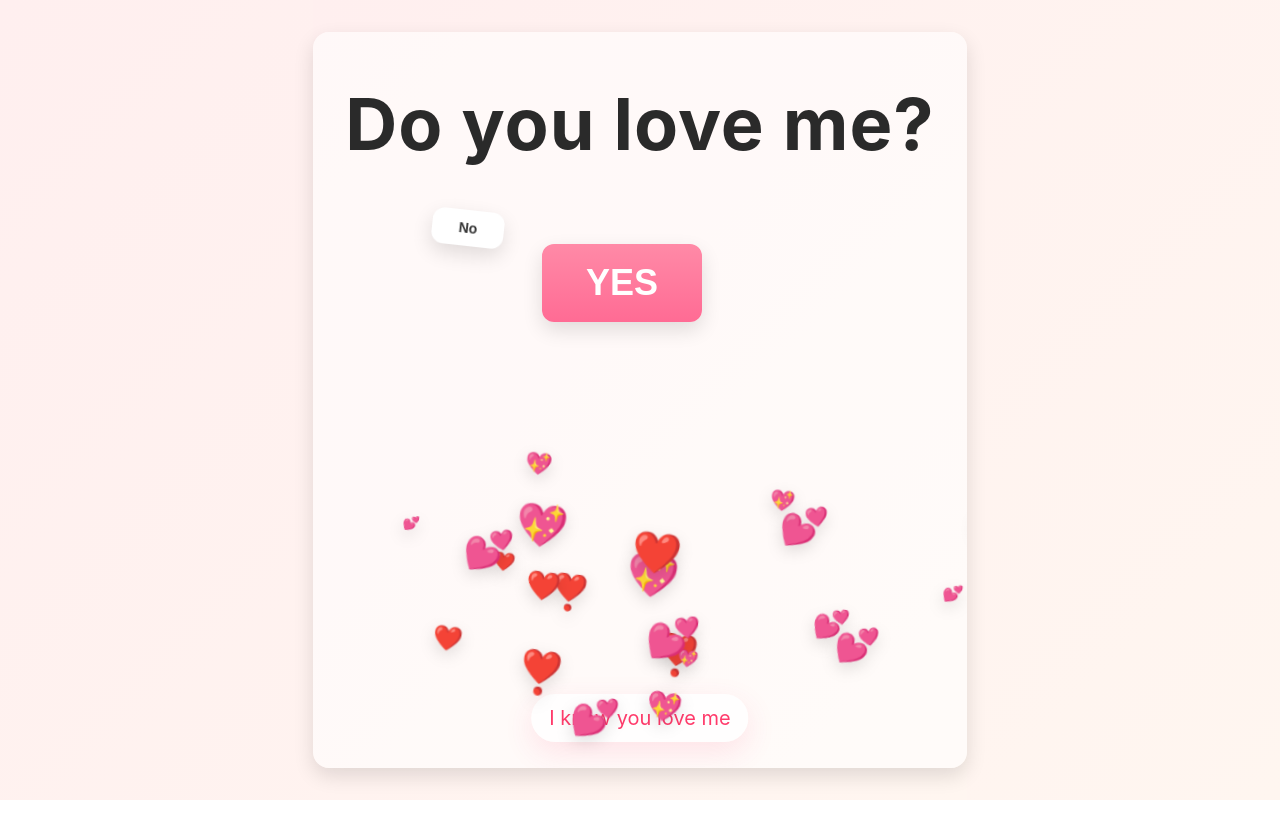
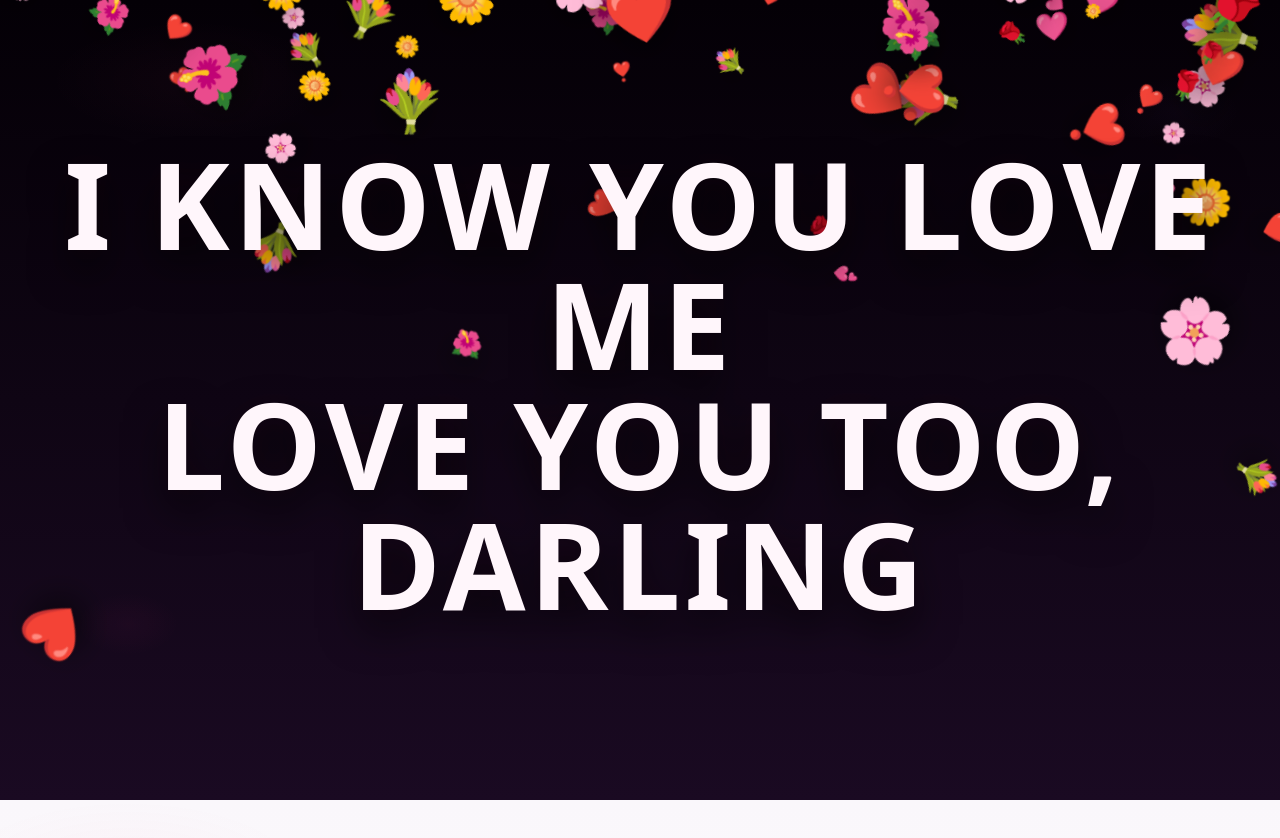
Before and after one commit to virtualtryon8-droid/Love-message, a plain HTML site: page index.html in a window 1280 px wide. Both pictures are taken after a click on the button "YES". Before the commit the page ends 800 px from the top, so only its background shows below. Drawn offline with Linux system fonts and the light colour scheme.

Commit message:
Update title and enhance styles in index.html

```diff
--- a/index.html
+++ b/index.html
@@ -3,57 +3,58 @@
 <head>
   <meta charset="utf-8" />
   <meta name="viewport" content="width=device-width,initial-scale=1" />
-  <title>Do you love me?</title>
+  <title>Do you love me? — Surprise</title>
   <style>
     :root{
-      --bg: linear-gradient(135deg,#ffefef 0%, #fff6f0 100%);
-      --accent: #ff3b6b;
-      --yes-bg: #ff6b94;
-      --no-bg: #ffffff;
-      --shadow: 0 8px 20px rgba(0,0,0,0.12);
+      --muted: #7b7b7b;
+      --yes-grad: linear-gradient(180deg,#ff3b6b,#ff7b98);
+      --card-bg: linear-gradient(180deg,#fff,#fff);
+      --dark-1: #040006;
+      --dark-2: #1a0a22;
+      --text-light: #fff6fb;
     }
 
-    html,body{
-      height:100%;
-      margin:0;
-      font-family: Inter, "Helvetica Neue", Arial, sans-serif;
-      background: var(--bg);
+    /* Reset & layout */
+    html,body{height:100%;margin:0;font-family:system-ui,-apple-system,Segoe UI,Roboto,Arial;}
+    body{
       display:flex;
       align-items:center;
       justify-content:center;
+      background: radial-gradient(900px 400px at 10% 10%, rgba(255,80,120,0.04) 0%, transparent 20%),
+                  linear-gradient(180deg,#faf7fb,#fff);
+      padding:24px;
+      -webkit-font-smoothing:antialiased;
+      -moz-osx-font-smoothing:grayscale;
     }
 
-    .stage{
+    /* View container (single-file "pages") */
+    .view {
       width:100%;
-      max-width:900px;
-      height:80vh;
-      max-height:700px;
-      background: rgba(255,255,255,0.6);
-      border-radius:16px;
-      box-shadow: var(--shadow);
-      display:flex;
-      flex-direction:column;
-      align-items:center;
-      justify-content:flex-start;
-      padding:48px 32px;
+      max-width:980px;
+      border-radius:18px;
+      overflow:hidden;
       position:relative;
-      overflow:hidden;
+      box-shadow:0 18px 60px rgba(20,12,40,0.08);
+      background:var(--card-bg);
     }
 
-    h1{
-      font-size:clamp(36px,6vw,72px);
-      margin:0;
-      color:#2a2a2a;
-      letter-spacing:1px;
-      user-select:none;
+    /* --- Home / Question view --- */
+    #home {
+      padding:48px;
       text-align:center;
     }
 
+    #home h1{
+      margin:0;
+      font-size:clamp(28px,6vw,64px);
+      color:#222;
+      user-select:none;
+    }
+
     .controls{
-      width:100%;
       margin-top:36px;
       position:relative;
-      height:160px; /* area where buttons live */
+      height:160px;
       display:flex;
       align-items:center;
       justify-content:center;
@@ -63,124 +64,170 @@
       border:0;
       cursor:pointer;
       border-radius:12px;
-      font-weight:700;
-      box-shadow: var(--shadow);
+      font-weight:800;
+      box-shadow: 0 10px 28px rgba(20,12,40,0.06);
+      user-select:none;
     }
 
     #yes{
-      font-size: clamp(18px,3vw,36px);
+      font-size:clamp(18px,3vw,36px);
       padding:18px 44px;
-      background: linear-gradient(180deg, #ff8aa7, var(--yes-bg));
+      background: var(--yes-grad);
       color:white;
-      transform:scale(1.0);
-      transition: transform .12s ease;
       margin-right:36px;
     }
-    #yes:active{ transform:scale(.98); }
+    #yes:active{ transform: scale(.98); }
+
     #no{
       position:absolute;
       width:72px;
       height:36px;
       font-size:14px;
       padding:6px 8px;
-      background:var(--no-bg);
-      color:#333;
+      background:#222;
+      color:#ddd;
       right:calc(50% - 36px);
       top:62px;
       transition: left .12s ease, top .12s ease, transform .08s ease;
-      will-change: left, top;
+      will-change: left, top, transform;
     }
 
-    #message{
-      position: absolute;
-      bottom:26px;
-      left:50%;
-      transform: translateX(-50%) translateY(40px);
-      background: rgba(255,255,255,0.85);
-      padding:12px 18px;
-      border-radius:999px;
-      font-size:18px;
-      color:var(--accent);
-      display:flex;
-      gap:10px;
+    /* --- Fullscreen dark view (hidden by default) --- */
+    #love {
+      position:fixed;
+      inset:0;
+      display:none;               /* hidden initially */
       align-items:center;
-      opacity:0;
+      justify-content:center;
+      flex-direction:column;
+      z-index:9999;
+      background: radial-gradient(1200px 500px at 15% 10%, rgba(255,80,140,0.03), transparent 12%),
+                  linear-gradient(180deg,var(--dark-1), var(--dark-2));
+      color:var(--text-light);
+      overflow:hidden;
+      padding: 6vh 4vw;
+      box-sizing: border-box;
+    }
+
+    /* Only the two big lines are included in the dark view */
+    #love .center {
+      text-align:center;
+      z-index:6;
       pointer-events:none;
-      transition:opacity .4s ease, transform .5s cubic-bezier(.2,.9,.2,1);
-      box-shadow: 0 10px 30px rgba(250,60,110,0.12);
       user-select:none;
     }
 
-    #message.show{
-      opacity:1;
-      transform: translateX(-50%) translateY(0);
+    #love h1{
+      margin:0;
+      font-weight:900;
+      font-size:clamp(34px,9.5vw,120px);
+      letter-spacing:4px;
+      color:var(--text-light);
+      text-shadow: 0 18px 40px rgba(0,0,0,0.7), 0 0 28px rgba(255,80,140,0.04);
+      line-height:1;
+      transform: translateY(-2vh);
+      white-space:pre-line; /* allow line breaks if needed */
     }
 
-    /* hearts container sits above background */
-    .hearts {
+    #love .sub {
+      margin-top:12px;
+      font-weight:800;
+      color:#ffd8ea;
+      font-size:clamp(20px,3.6vw,40px);
+      pointer-events:none;
+    }
+
+    /* falling items */
+    .falling {
       position:absolute;
       inset:0;
+      z-index:2;
       pointer-events:none;
       overflow:hidden;
     }
 
-    .heart {
+    .item {
       position:absolute;
-      font-size:26px;
+      top:-14vh;
+      will-change: transform, opacity;
+      filter: drop-shadow(0 12px 18px rgba(0,0,0,0.6));
+      opacity:0;
       animation-name:fall;
       animation-timing-function: linear;
-      animation-iteration-count:1;
-      transform: translateY(-100%);
-      filter: drop-shadow(0 6px 8px rgba(0,0,0,0.12));
-      will-change: transform, opacity;
-      opacity:0.95;
+      animation-iteration-count: 1;
     }
 
     @keyframes fall {
-      0% { transform: translateY(-120%) scale(0.8); opacity:0 }
-      10% { opacity:1 }
-      85% { transform: translateY(90vh) rotate(10deg) scale(1); opacity:1 }
-      100% { transform: translateY(110vh) rotate(25deg) scale(0.9); opacity:0.0 }
+      0%   { transform: translateY(-14vh) translateX(0) rotate(0deg) scale(.85); opacity:0; }
+      6%   { opacity:1; }
+      84%  { opacity:1; }
+      100% { transform: translateY(120vh) translateX(var(--drift)) rotate(var(--rot)) scale(1); opacity:0; }
     }
 
-    /* small helper for mobile */
+    .glow {
+      position:absolute;
+      inset:0;
+      z-index:3;
+      pointer-events:none;
+      background:
+        radial-gradient(420px 260px at 10% 78%, rgba(255,40,120,0.04), transparent 12%),
+        radial-gradient(520px 300px at 92% 14%, rgba(120,70,180,0.03), transparent 12%);
+      mix-blend-mode:screen;
+    }
+
+    /* Hide any text outside the big messages in the dark view (no back button, no small text) */
+    /* small screens */
     @media (max-width:520px){
       .controls{ height:200px; }
       #no{ width:64px; height:38px; font-size:13px;}
       #yes{ padding:14px 30px; }
+      #love h1 { font-size: clamp(26px, 12vw, 72px); letter-spacing:2px; }
     }
   </style>
 </head>
 <body>
-  <main class="stage" id="stage">
-    <h1>Do you love me?</h1>
+  <!-- HOME VIEW -->
+  <section id="home" class="view" role="main" aria-labelledby="qTitle">
+    <h1 id="qTitle">Do you love me?</h1>
 
-    <div class="controls" id="controls">
-      <button id="yes" aria-label="Yes, I love you">YES</button>
+    <div class="controls" id="controls" aria-hidden="false">
+      <button id="yes" aria-label="Yes, open the surprise">YES</button>
       <button id="no" aria-label="No (try to click me)">No</button>
     </div>
+    <!-- NOTE: hint/extra text removed as requested -->
+  </section>
 
-    <div id="message" role="status" aria-live="polite">
-      <span style="font-size:20px;">I know you love me</span>
+  <!-- LOVE / DARK VIEW (hidden until YES is clicked) -->
+  <section id="love" aria-hidden="true" aria-live="polite">
+    <div class="falling" id="falling" aria-hidden="true"></div>
+    <div class="glow" aria-hidden="true"></div>
+
+    <div class="center" id="loveText">
+      <h1>I KNOW YOU LOVE ME
+LOVE YOU TOO, DARLING</h1>
+      <!-- No subtext, no back button — only the big messages -->
     </div>
-
-    <div class="hearts" id="hearts" aria-hidden="true"></div>
-  </main>
+  </section>
 
   <script>
-    (function(){
-      const stage = document.getElementById('stage');
-      const controls = document.getElementById('controls');
+    (function () {
+      // Home elements
+      const home = document.getElementById('home');
       const yes = document.getElementById('yes');
       const no = document.getElementById('no');
-      const heartsEl = document.getElementById('hearts');
-      const message = document.getElementById('message');
+      const controls = document.getElementById('controls');
 
-      // Position "no" initially near the right of center
+      // Love elements
+      const love = document.getElementById('love');
+      const falling = document.getElementById('falling');
+
+      /* -------------------------
+         Dodging "No" button logic
+         ------------------------- */
       function placeNoInitial(){
         const cRect = controls.getBoundingClientRect();
         const noRect = no.getBoundingClientRect();
-        const startLeft = (cRect.width/2) + 40; // relative to controls left
+        const startLeft = (cRect.width/2) + 40;
         const startTop = (cRect.height/2) - (noRect.height/2);
         no.style.left = startLeft + 'px';
         no.style.top = startTop + 'px';
@@ -188,46 +235,34 @@
       placeNoInitial();
       window.addEventListener('resize', placeNoInitial);
 
-      // Move "no" to a random safe location inside controls,
-      // tries to avoid being too close to the "yes" button.
       function moveNoAway(ev){
         const containerRect = controls.getBoundingClientRect();
         const noRect = no.getBoundingClientRect();
         const yesRect = yes.getBoundingClientRect();
 
-        const maxAttempts = 120;
+        const maxAttempts = 80;
         let newLeft = 0, newTop = 0;
-
         for (let i = 0; i < maxAttempts; i++){
           const x = Math.random() * (containerRect.width - noRect.width);
           const y = Math.random() * (containerRect.height - noRect.height);
-          // compute centers relative to viewport
           const cx = containerRect.left + x + noRect.width/2;
           const cy = containerRect.top + y + noRect.height/2;
           const yesCx = yesRect.left + yesRect.width/2;
           const yesCy = yesRect.top + yesRect.height/2;
           const distYes = Math.hypot(cx - yesCx, cy - yesCy);
 
-          // optionally avoid pointer if we have an event with coordinates
-          let avoidPointer = 0;
-          if (ev && (ev.clientX || ev.touches)){
+          let avoidPointer = 9999;
+          if (ev && (ev.clientX || (ev.touches && ev.touches[0]))){
             const px = ev.clientX || (ev.touches && ev.touches[0] && ev.touches[0].clientX) || -9999;
             const py = ev.clientY || (ev.touches && ev.touches[0] && ev.touches[0].clientY) || -9999;
             avoidPointer = Math.hypot(cx - px, cy - py);
-          } else {
-            avoidPointer = 9999;
           }
 
-          // Conditions to accept this spot:
-          // - not near YES button (distance > 160)
-          // - if event exists, far from pointer (<-> large avoidPointer)
           if (distYes > 140 && avoidPointer > 80){
             newLeft = x;
             newTop = y;
             break;
           }
-
-          // fallback: if final attempts, accept something at edge
           if (i === maxAttempts - 1){
             newLeft = x;
             newTop = y;
@@ -236,102 +271,112 @@
 
         no.style.left = Math.max(6, newLeft) + 'px';
         no.style.top = Math.max(6, newTop) + 'px';
-
-        // tiny random rotate to make it lively
         no.style.transform = `rotate(${(Math.random()*20-10)}deg)`;
       }
 
-      // Make the "no" button dodge on hover, touchstart, and mousedown
       no.addEventListener('mouseenter', moveNoAway);
       no.addEventListener('mousemove', moveNoAway);
-      no.addEventListener('mousedown', function(ev){
-        ev.preventDefault(); // try to stop quick focus/click
-        moveNoAway(ev);
-      });
-      // For touch screens: move away on touchstart and prevent default to make it hard
-      no.addEventListener('touchstart', function(ev){
-        ev.preventDefault();
-        moveNoAway(ev.touches && ev.touches[0]);
-      }, {passive:false});
-
-      // Extra: If pointer moves inside controls near the "no" button, move it
+      no.addEventListener('mousedown', function(ev){ ev.preventDefault(); moveNoAway(ev); });
+      no.addEventListener('touchstart', function(ev){ ev.preventDefault(); moveNoAway(ev.touches && ev.touches[0]); }, {passive:false});
       controls.addEventListener('mousemove', function(ev){
         const noRect = no.getBoundingClientRect();
         const dx = ev.clientX - (noRect.left + noRect.width/2);
         const dy = ev.clientY - (noRect.top + noRect.height/2);
         const dist = Math.hypot(dx,dy);
-        if (dist < 140){
-          moveNoAway(ev);
+        if (dist < 140) moveNoAway(ev);
+      });
+      no.addEventListener('click', function(){
+        no.animate([
+          { transform: 'translateX(0)' },
+          { transform: 'translateX(-8px)' },
+          { transform: 'translateX(8px)' },
+          { transform: 'translateX(0)' }
+        ], { duration: 420, iterations: 1 });
+        setTimeout(() => moveNoAway(), 220);
+      });
+
+      /* -------------------------
+         Show the dark full-screen view
+         ------------------------- */
+      yes.addEventListener('click', function showLoveView() {
+        // Hide home view entirely and reveal the full-screen dark view.
+        home.style.display = 'none';
+        love.style.display = 'flex';
+        love.setAttribute('aria-hidden', 'false');
+
+        // Start the rain effect
+        startRain();
+
+        // Prevent double-binding if user clicks again
+        yes.removeEventListener('click', showLoveView);
+      });
+      yes.addEventListener('keyup', function(e){ if (e.key === 'Enter' || e.key === ' ') yes.click(); });
+
+      /* -------------------------
+         Falling hearts & flowers
+         ------------------------- */
+      const POOLS = ['💖','💕','❤️','❣️','🌸','🌺','🌷','🌹','💐','🌼'];
+      let rainInterval = null;
+      let running = false;
+
+      function createItem(char) {
+        const el = document.createElement('div');
+        el.className = 'item';
+        el.textContent = char || POOLS[Math.floor(Math.random()*POOLS.length)];
+        el.style.left = (Math.random()*100) + '%';
+        const size = (14 + Math.random()*56);
+        el.style.fontSize = size + 'px';
+        const drift = (Math.random()*80 - 40).toFixed(2) + 'vw';
+        el.style.setProperty('--drift', drift);
+        const rot = (Math.random()*720 - 360).toFixed(2) + 'deg';
+        el.style.setProperty('--rot', rot);
+        const dur = (3 + Math.random()*9).toFixed(2) + 's';
+        el.style.animationDuration = dur;
+        el.style.animationDelay = (Math.random()*1.2).toFixed(2) + 's';
+        el.style.transform = `rotate(${(Math.random()*40-20).toFixed(1)}deg)`;
+        falling.appendChild(el);
+        el.addEventListener('animationend', ()=> el.remove());
+      }
+
+      function spawnBurst(count) {
+        for (let i=0;i<count;i++) createItem();
+      }
+
+      function startRain() {
+        if (running) return;
+        running = true;
+        spawnBurst(36);
+        rainInterval = setInterval(()=>{
+          spawnBurst(6 + Math.floor(Math.random()*12));
+        }, 600);
+      }
+
+      // Click inside love view to create a burst (no other UI elements to ignore)
+      love.addEventListener('click', function(e){
+        const burstCount = 26;
+        for (let i=0;i<burstCount;i++){
+          const b = document.createElement('div');
+          b.className = 'item';
+          b.textContent = POOLS[Math.floor(Math.random()*POOLS.length)];
+          const x = Math.min(Math.max((e.clientX / window.innerWidth) * 100 + (Math.random()*12-6), 3), 97);
+          b.style.left = x + '%';
+          b.style.fontSize = (18 + Math.random()*44) + 'px';
+          b.style.setProperty('--drift', ((Math.random()*80-40)).toFixed(2) + 'vw');
+          b.style.setProperty('--rot', ((Math.random()*720)-360).toFixed(2) + 'deg');
+          b.style.animationDuration = (1.2 + Math.random()*2.8).toFixed(2) + 's';
+          b.style.animationDelay = '0s';
+          falling.appendChild(b);
+          b.addEventListener('animationend', ()=> b.remove());
         }
       });
 
-      // Clicking "No" is possible but difficult. If it happens, do a playful reaction.
-      no.addEventListener('click', function(){
-        // give a playful shake then move
-        no.animate([
-          { transform: 'translateX(0)' },
-          { transform: 'translateX(-10px)' },
-          { transform: 'translateX(10px)' },
-          { transform: 'translateX(0)' }
-        ], { duration: 420, iterations: 1 });
-        setTimeout(()=> moveNoAway(), 250);
+      // Ensure things are placed when the page first loads
+      setTimeout(placeNoInitial, 80);
+
+      // Cleanup on unload
+      window.addEventListener('beforeunload', ()=> {
+        if (rainInterval) clearInterval(rainInterval);
       });
-
-      // YES click: show message and drop hearts
-      yes.addEventListener('click', function(){
-        // show message
-        message.classList.add('show');
-
-        // spawn hearts
-        spawnHearts(28);
-
-        // little button pulse
-        yes.animate([
-          { transform: 'scale(1)' },
-          { transform: 'scale(1.06)' },
-          { transform: 'scale(1)' }
-        ], { duration: 420, easing: 'ease-out' });
-      });
-
-      // create n heart elements and animate them falling
-      function spawnHearts(n){
-        for (let i = 0; i < n; i++){
-          const span = document.createElement('div');
-          span.className = 'heart';
-          // use emoji hearts for easy visuals
-          span.textContent = ['💖','💕','❤️','❣️'][Math.floor(Math.random()*4)];
-          const startLeft = Math.random() * 100; // percent
-          span.style.left = startLeft + '%';
-          // randomize font size a bit
-          span.style.fontSize = (14 + Math.random()*32) + 'px';
-          // random animation duration between 2s and 5s
-          const dur = (2 + Math.random()*3).toFixed(2);
-          span.style.animationDuration = dur + 's';
-          // small horizontal drift using CSS translateX via animation-delay hack
-          span.style.animationDelay = (Math.random()*0.3) + 's';
-          heartsEl.appendChild(span);
-
-          // cleanup after animation ends
-          span.addEventListener('animationend', ()=> span.remove());
-        }
-
-        // auto-hide message after some seconds
-        setTimeout(()=> message.classList.remove('show'), 6000);
-      }
-
-      // Ensure "no" stays inside when layout loads
-      setTimeout(placeNoInitial, 100);
-
-      // Optional: keyboard support - yes via Enter/Space when focused
-      yes.addEventListener('keyup', function(e){
-        if (e.key === 'Enter' || e.key === ' ') yes.click();
-      });
-      no.addEventListener('keyup', function(e){
-        if (e.key === 'Enter' || e.key === ' ') no.click();
-      });
-
-      // Accessibility: if JS disabled, no button won't dodge, but it's fine.
-
     })();
   </script>
 </body>
```
